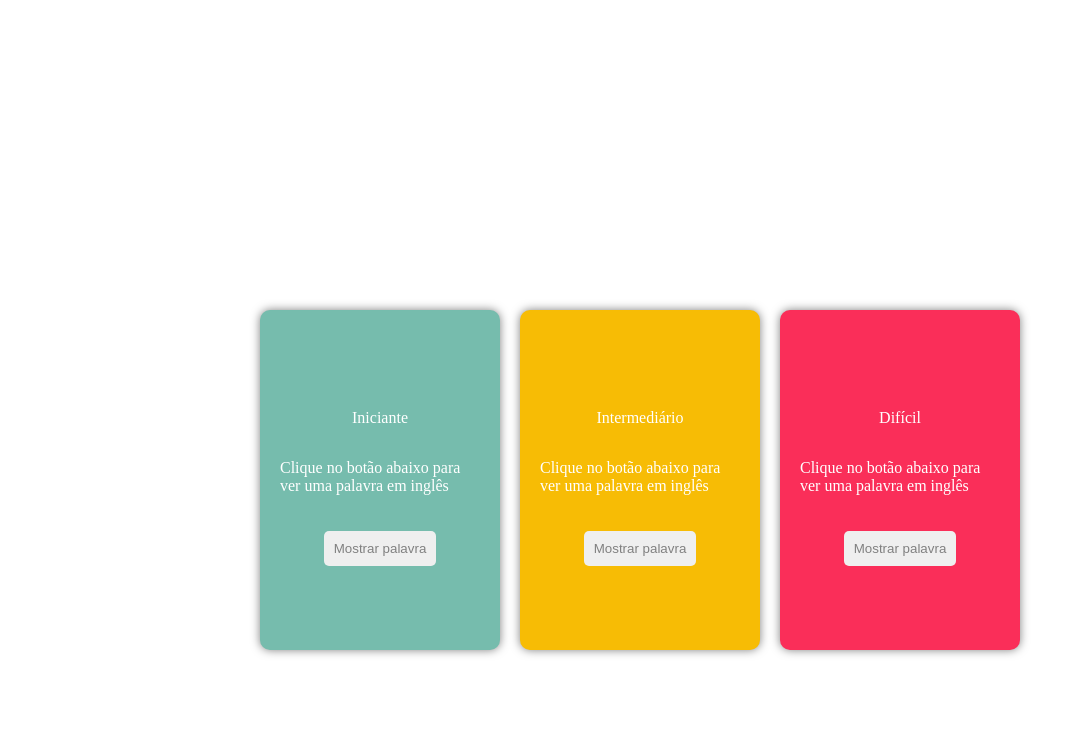
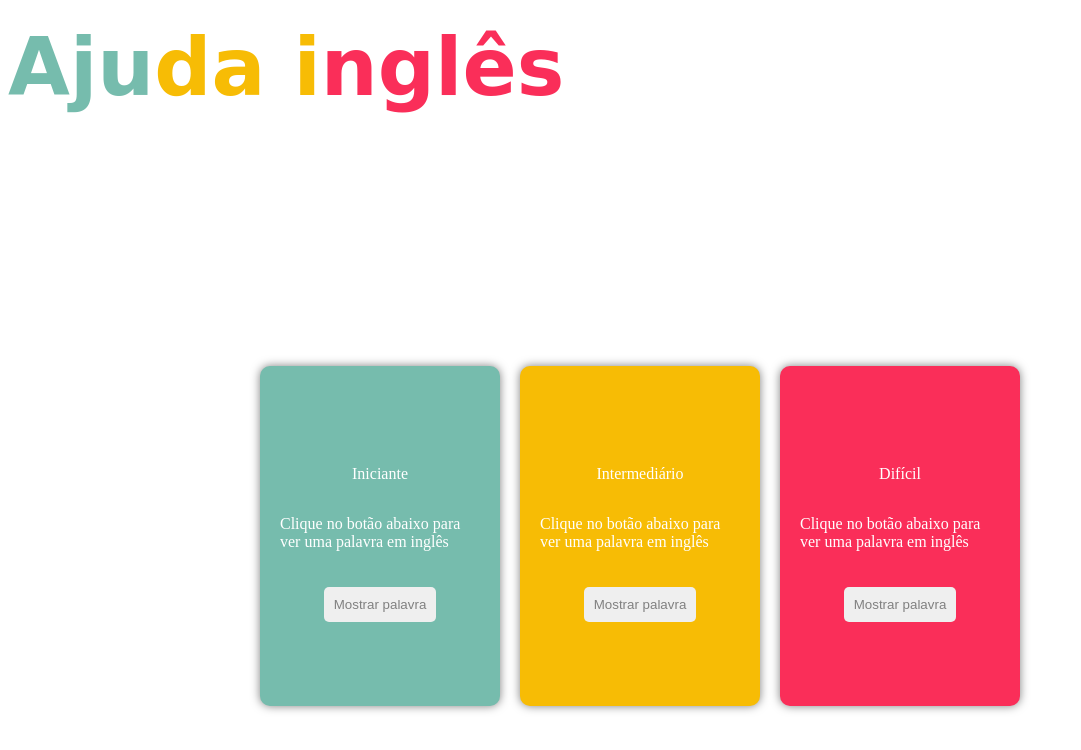
Before and after one commit to Dieg0sm/ajuda-ingles, a plain HTML site: page index.html in a window 1280 px wide. Shown: the whole page, without its empty margins (0-1081 px from the left). Drawn offline with Linux system fonts and the light colour scheme; a script that the page names is missing.

Commit message:
Update style.css

```diff
--- a/style.css
+++ b/style.css
@@ -1,8 +1,23 @@
 body {
  color: white;
 }
-img {
- height: 5vh;
+.aju{
+color: #76bcad;
+font-size: 10vh;
+text-align: center;
+font-family: 'Bukhari Script', cursive;
+}
+.dai{
+color: #f7bc05;
+font-size: 10vh;
+text-align: center;
+font-family: 'Bukhari Script', cursive;
+}
+.ngles{
+color: #fa2e59;
+font-size: 10vh;
+text-align: center;
+font-family: 'Bukhari Script', cursive;
 }
 .container {
   display: flex;
```
